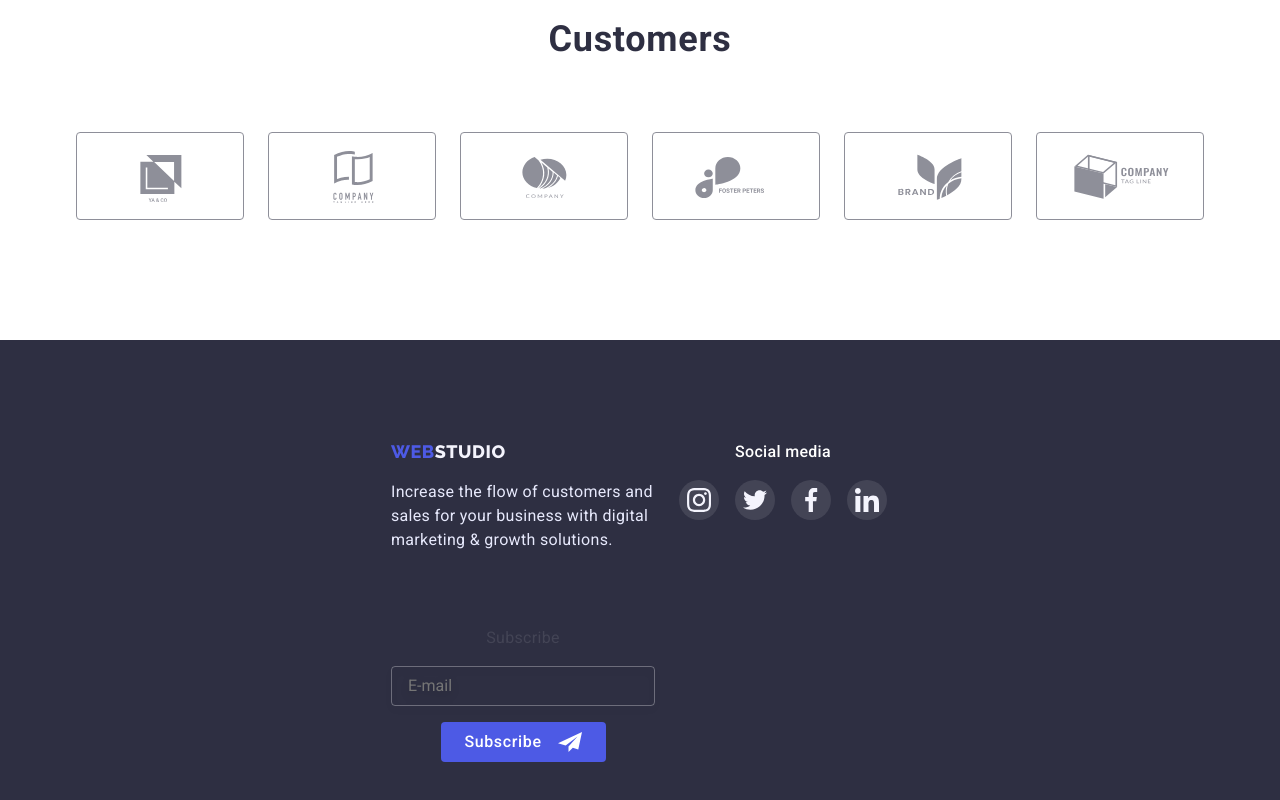
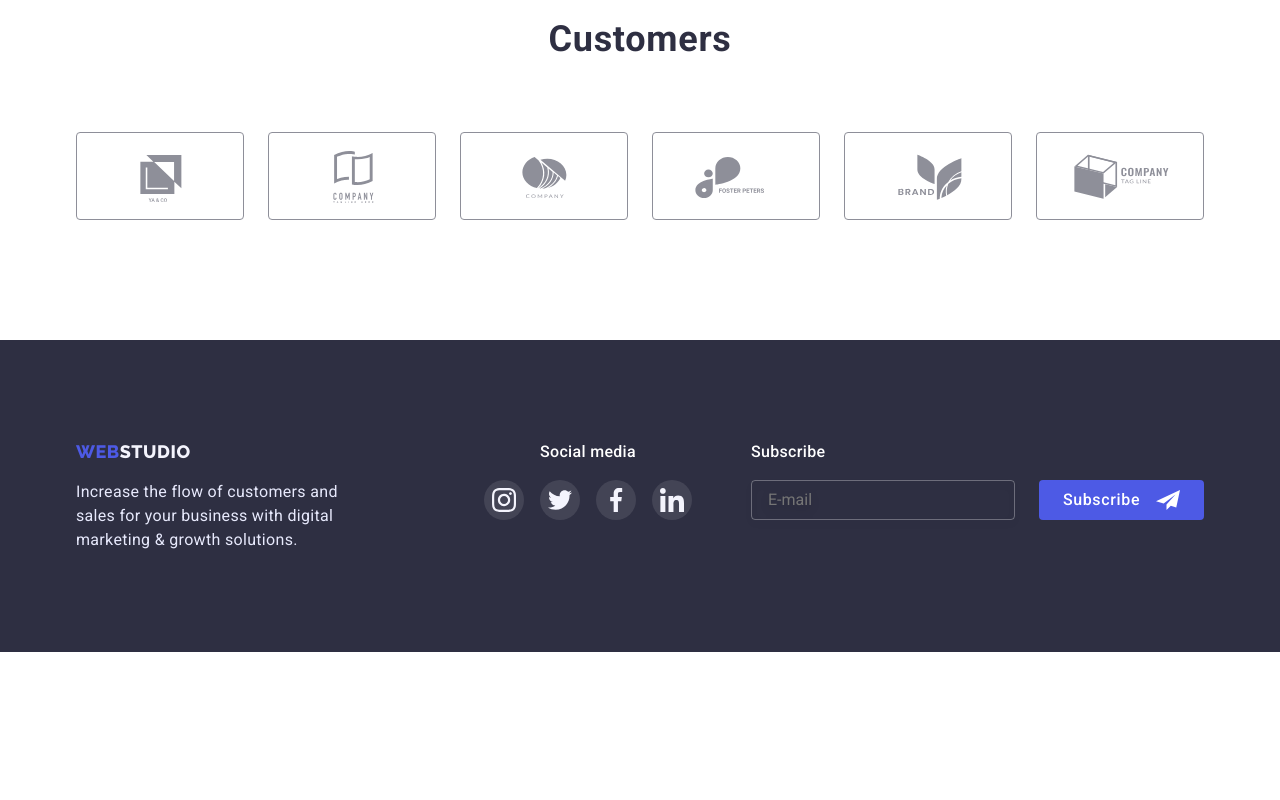
Before and after one commit to sda71/goit-markup-hw-07-test, a plain HTML site: page index.html in a window 1280 px wide. Shown: the part 2699-3499 px from the top of the page. After the commit the page ends 3351 px from the top, so only its background shows below. Drawn offline with nearby package versions, Linux system fonts and the light colour scheme.

Commit message:
1-page-no-pict

```diff
--- a/css/desktop.css
+++ b/css/desktop.css
@@ -63,4 +63,15 @@
     font-weight: 400;
   }
   /* ------------------------------------------TEAM-------------------------------------------- */
+
+  /* ---------------------------------------------FOOTER--------------------------------------------- */
+  .footer-wrap {
+    width: 100%;
+  }
+  .footer-content {
+    margin-right: 120px;
+  }
+  .form-foot {
+    margin-left: auto;
+  }
 }
--- a/css/styles.css
+++ b/css/styles.css
@@ -354,21 +354,20 @@ body {
   flex-direction: column;
   align-items: center;
 }
-.subscribe-field label {
+/* .subscribe-field label {
   font-weight: 500;
   font-size: 16px;
   line-height: 1.5;
   letter-spacing: 0.02em;
   color: var(--main-background-color);
-}
-.form-foot-text {
-  display: block;
+} */
+
+.form-foot label {
   font-weight: 500;
   font-size: 16px;
   line-height: 1.5;
   letter-spacing: 0.02em;
-  color: #ffffff;
-  /* margin-bottom: 16px; */
+  color: var(--main-background-color);
 }
 
 .form-foot-input {
--- a/css/tablet.css
+++ b/css/tablet.css
@@ -182,10 +182,12 @@
   }
   .subscribe-field {
     display: flex;
-    flex-direction: column;
+    flex-direction: row;
+    gap: 24px;
     align-items: start;
-
-    /* gap: 24px; */
+  }
+  .form-foot label {
+    text-align: start;
   }
   .form-foot-input {
     width: 264px;
@@ -198,11 +200,4 @@
     /* flex-direction: column; */
     align-items: center;
   }
-  .subscribe-field label {
-    font-weight: 500;
-    font-size: 16px;
-    line-height: 1.5;
-    letter-spacing: 0.02em;
-    color: var(--main-background-color);
-  }
 }
--- a/index.html
+++ b/index.html
@@ -609,7 +609,7 @@
             </div> -->
 
           <form class="form-foot">
-            <label for="subscribe">Subscribe</label>
+            <label for="subscribe" class="subscribe-label">Subscribe</label>
             <div class="subscribe-field">
               <!-- <p class="form-foot-text">Subscribe</p> -->
 
```
